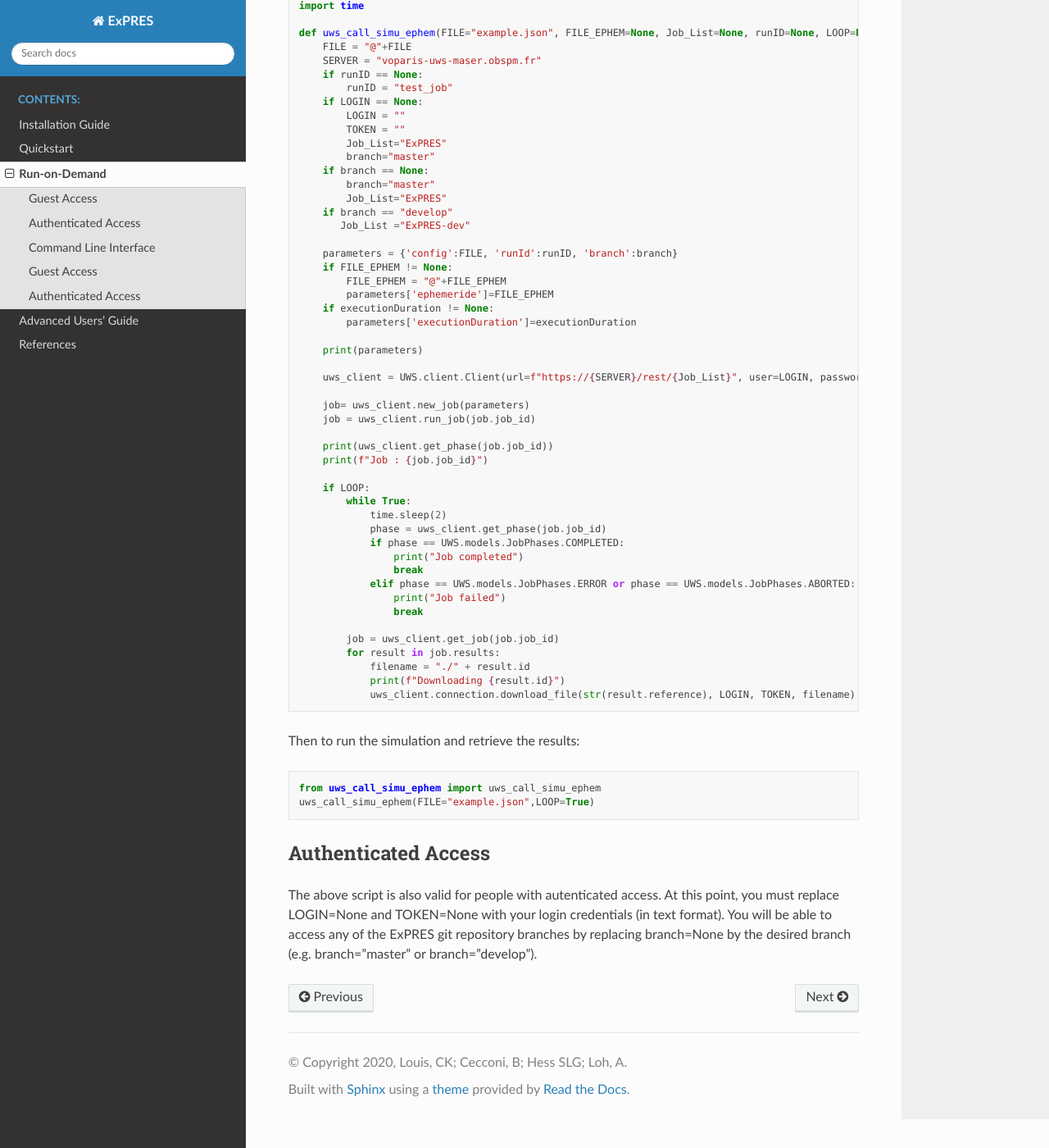
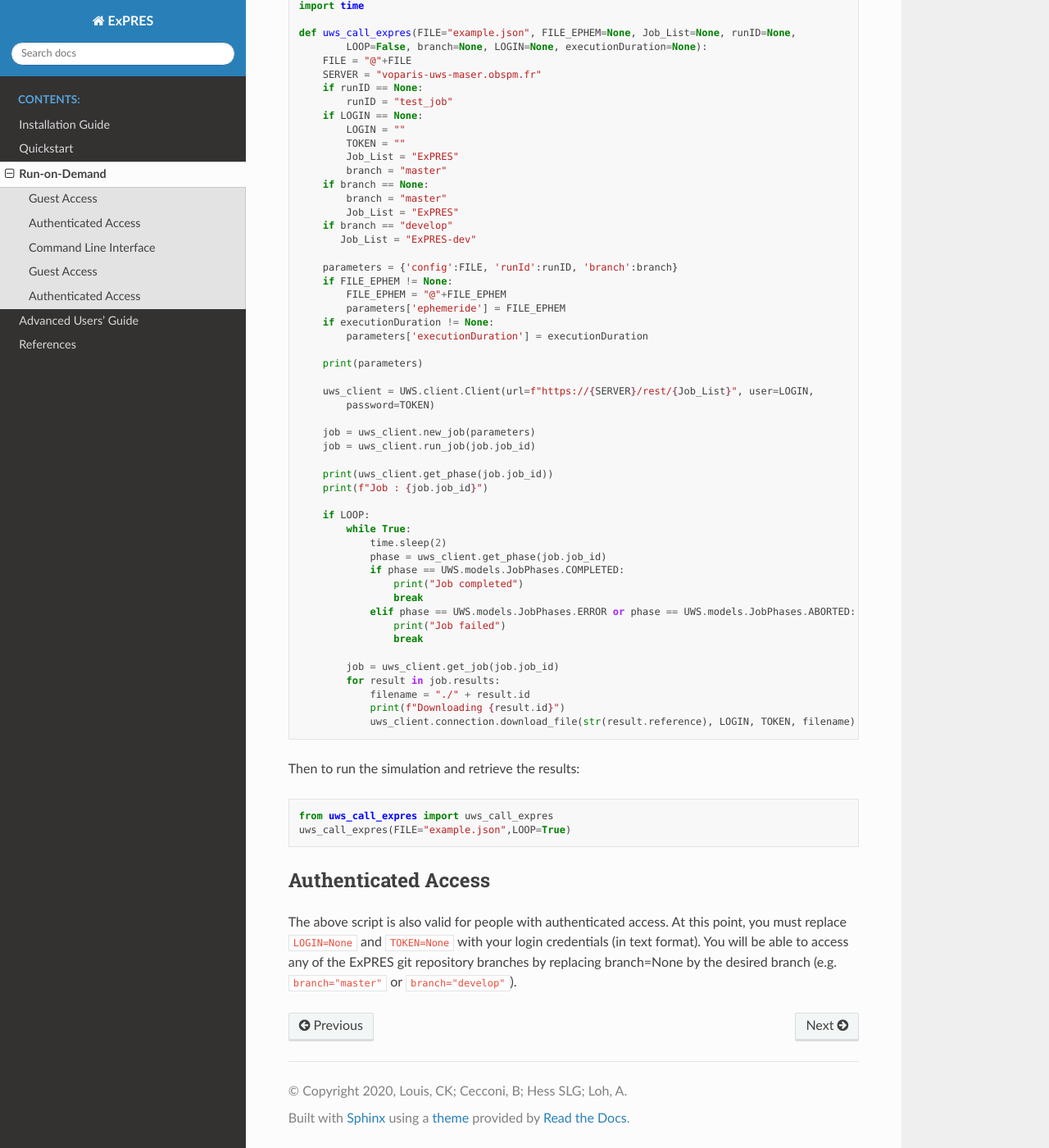
Before and after one commit to maserlib/ExPRES, a Sphinx documentation site: the page built from docs/usage/uws.rst, in a window 1280 px wide and 1400 px high, scrolled down 1269 px. Shown: the whole window at 82% size. Built offline with Sphinx 7.4.7 and the Read the Docs theme 2.0.0, drawn with Linux system fonts in a browser that asks for light colours.

Commit message:
refactored example scripts

```diff
--- a/docs/usage/uws.rst
+++ b/docs/usage/uws.rst
@@ -54,7 +54,8 @@ The following script gives a python example of how to run a simulation via the u
     from uws import UWS
     import time
 
-    def uws_call_simu_ephem(FILE="example.json", FILE_EPHEM=None, Job_List=None, runID=None, LOOP=False, branch=None, LOGIN=None,executionDuration=None):
+    def uws_call_expres(FILE="example.json", FILE_EPHEM=None, Job_List=None, runID=None,
+            LOOP=False, branch=None, LOGIN=None, executionDuration=None):
         FILE = "@"+FILE
         SERVER = "voparis-uws-maser.obspm.fr"
         if runID == None:
@@ -62,26 +63,27 @@ The following script gives a python example of how to run a simulation via the u
         if LOGIN == None:
             LOGIN = ""
             TOKEN = ""
-            Job_List="ExPRES"
-            branch="master"
+            Job_List = "ExPRES"
+            branch = "master"
         if branch == None:
-            branch="master"
-            Job_List="ExPRES"
+            branch = "master"
+            Job_List = "ExPRES"
         if branch == "develop"
-           Job_List ="ExPRES-dev"
+           Job_List = "ExPRES-dev"
 
         parameters = {'config':FILE, 'runId':runID, 'branch':branch}
         if FILE_EPHEM != None:
             FILE_EPHEM = "@"+FILE_EPHEM
-            parameters['ephemeride']=FILE_EPHEM
+            parameters['ephemeride'] = FILE_EPHEM
         if executionDuration != None:
-            parameters['executionDuration']=executionDuration
+            parameters['executionDuration'] = executionDuration
 
         print(parameters)
 
-        uws_client = UWS.client.Client(url=f"https://{SERVER}/rest/{Job_List}", user=LOGIN, password=TOKEN)
+        uws_client = UWS.client.Client(url=f"https://{SERVER}/rest/{Job_List}", user=LOGIN,
+            password=TOKEN)
 
-        job= uws_client.new_job(parameters)
+        job = uws_client.new_job(parameters)
         job = uws_client.run_job(job.job_id)
 
         print(uws_client.get_phase(job.job_id))
@@ -109,9 +111,12 @@ Then to run the simulation and retrieve the results:
 
 .. code-block::
 
-    from uws_call_simu_ephem import uws_call_simu_ephem
-    uws_call_simu_ephem(FILE="example.json",LOOP=True)
+    from uws_call_expres import uws_call_expres
+    uws_call_expres(FILE="example.json",LOOP=True)
 
 Authenticated Access
 --------------------
-The above script is also valid for people with autenticated access. At this point, you must replace LOGIN=None and TOKEN=None with your login credentials (in text format). You will be able to access any of the ExPRES git repository branches by replacing branch=None by the desired branch (e.g. branch="master" or branch="develop").
+The above script is also valid for people with authenticated access. At this point, you must replace ``LOGIN=None``
+and ``TOKEN=None`` with your login credentials (in text format). You will be able to access any of the
+ExPRES git repository branches by replacing branch=None by the desired branch (e.g. ``branch="master"`` or
+``branch="develop"``).
```
